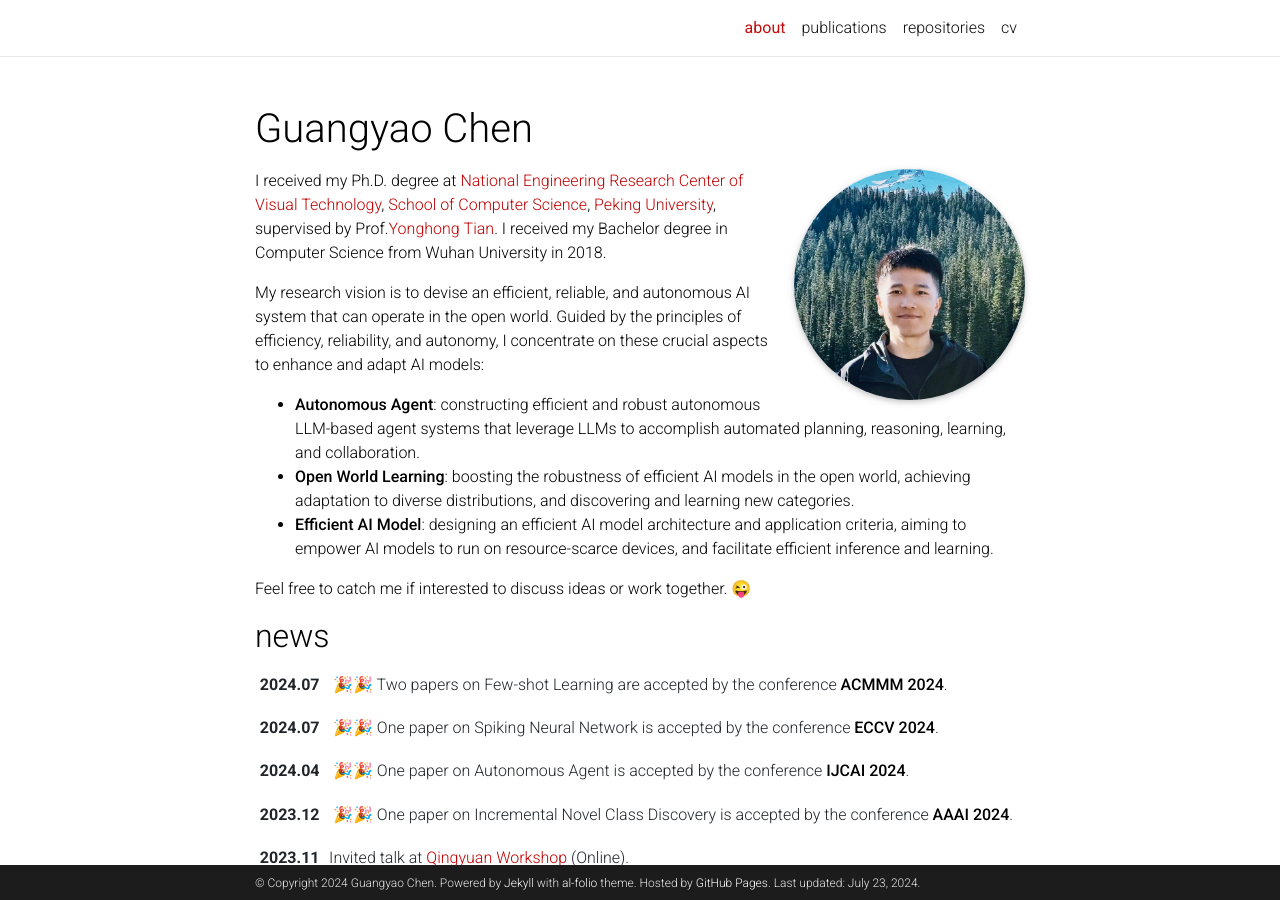
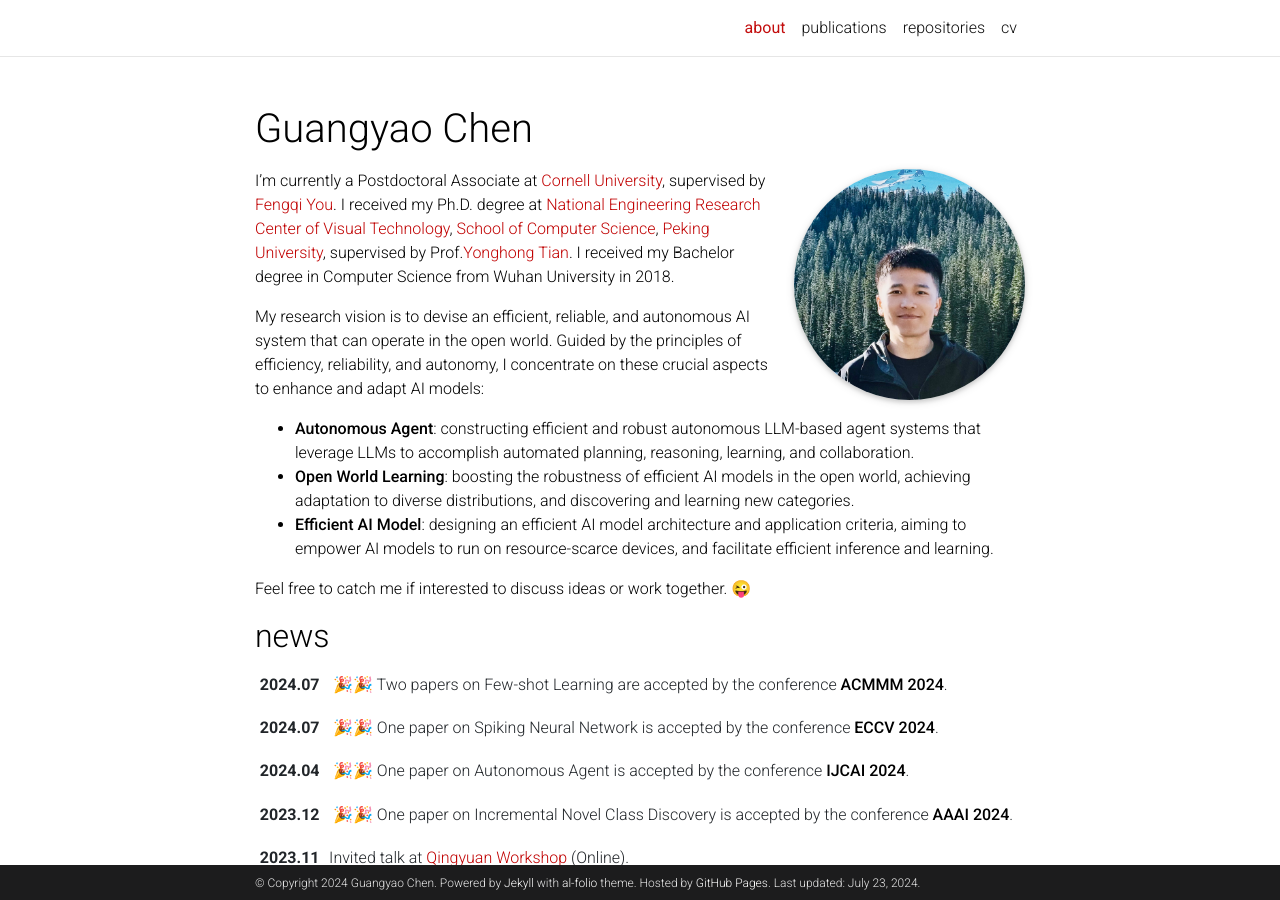
Before and after one commit to iCGY96/iCGY96.github.io, a Jekyll site: the page built from _pages/about.md, in a window 1280 px wide and 900 px high. Built offline with Jekyll 4.4.1, drawn with Linux system fonts in a browser that asks for light colours; full-size pictures stand in for the smaller copies a plugin makes; comment, search, counter and statistics services are not loaded; a style sheet for code colours, icons or effects is not loaded.

Commit message:
Update about.md

```diff
--- a/_pages/about.md
+++ b/_pages/about.md
@@ -19,7 +19,7 @@ selected_papers: true # includes a list of papers marked as "selected={true}"
 social: true  # includes social icons at the bottom of the page
 ---
 
-I received my Ph.D. degree at [National Engineering Research Center of Visual Technology](http://idm.pku.edu.cn/), [School of Computer Science](https://cs.pku.edu.cn/), [Peking University](https://www.pku.edu.cn), supervised by Prof.[Yonghong Tian](https://www.pkuml.org/). I received my Bachelor degree in Computer Science from Wuhan University in 2018.
+I’m currently a Postdoctoral Associate at [Cornell University](https://www.cornell.edu/), supervised by [Fengqi You](https://www.peese.org/). I received my Ph.D. degree at [National Engineering Research Center of Visual Technology](http://idm.pku.edu.cn/), [School of Computer Science](https://cs.pku.edu.cn/), [Peking University](https://www.pku.edu.cn), supervised by Prof.[Yonghong Tian](https://www.pkuml.org/). I received my Bachelor degree in Computer Science from Wuhan University in 2018.
 
 My research vision is to devise an efficient, reliable, and autonomous AI system that can operate in the open world. Guided by the principles of efficiency, reliability, and autonomy, I concentrate on these crucial aspects to enhance and adapt AI models:
 - __Autonomous Agent__: constructing efficient and robust autonomous LLM-based agent systems that leverage LLMs to accomplish automated planning, reasoning, learning, and collaboration.
```
